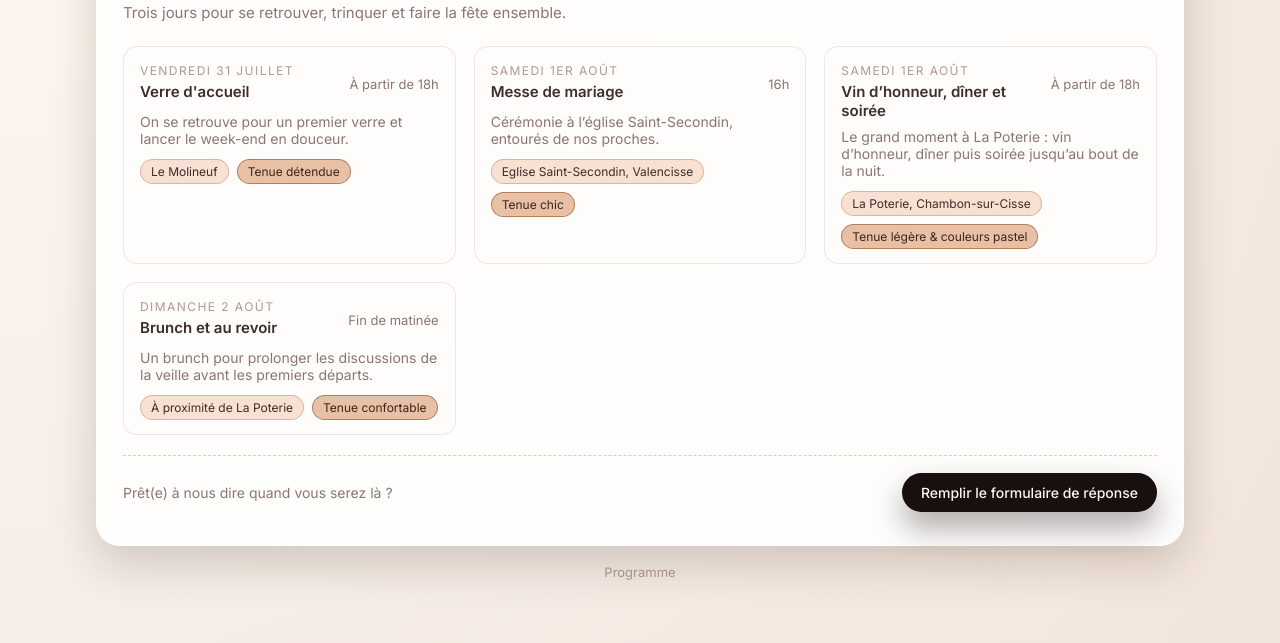
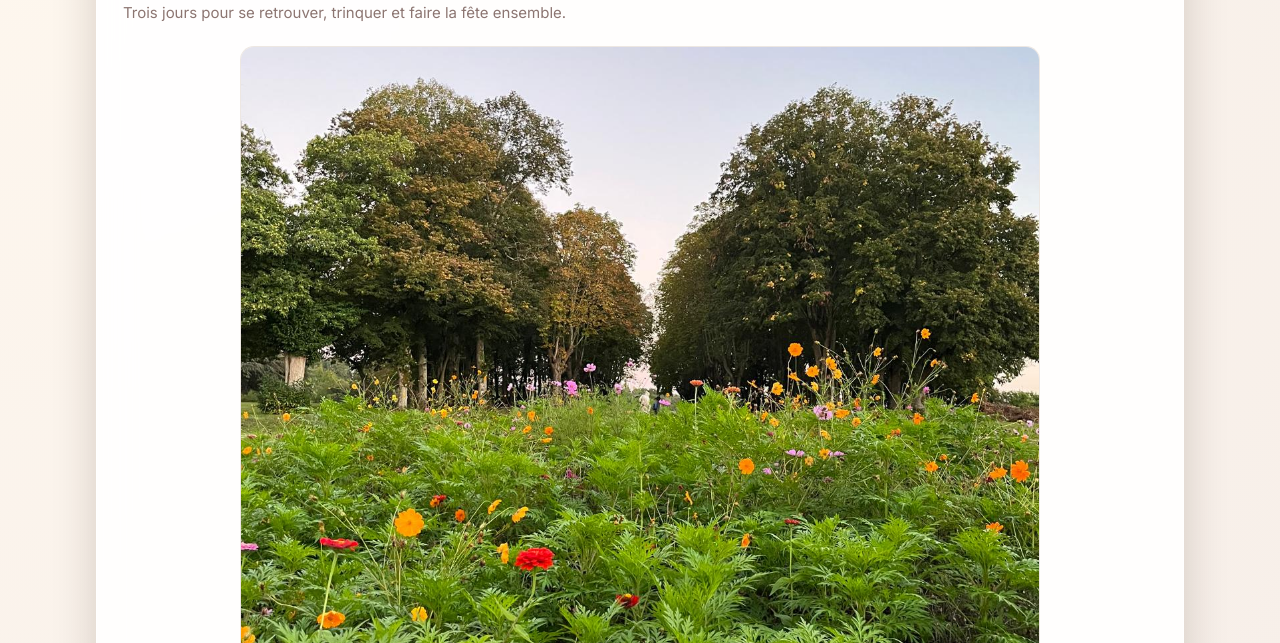
Before and after one commit to GregZOL/mariage-maxence---martin, a plain HTML site: page events.html in a window 1280 px wide. Shown: the part 157-800 px from the top of the page. Drawn offline with nearby package versions, Linux system fonts and the light colour scheme.

Commit message:
modif taille cards event + image event 2

```diff
--- a/css/events.css
+++ b/css/events.css
@@ -4,18 +4,40 @@
 
 .cards-grid {
   display: grid;
-  grid-template-columns: repeat(auto-fit, minmax(250px, 1fr));
-  gap: 18px;
+  grid-template-columns: repeat(auto-fit, minmax(320px, 800px));
+  justify-content: center;
+  gap: 24px;
 }
 
 .event-card {
+  position: relative;
+  width: 100%;
+  max-width: 800px;
+  aspect-ratio: 1 / 1;
+  display: grid;
+  grid-template-rows: 80% 20%;
+  overflow: hidden;
   border-radius: var(--radius-md);
   border: 1px solid var(--border-soft);
   background: #fffdfb;
-  padding: 16px 16px 14px;
+}
+
+.event-card-image {
+  width: 100%;
+  height: 100%;
+  background-size: cover;
+  background-position: center;
+  background-repeat: no-repeat;
+  background-color: #f5ede6;
+}
+
+.event-card-body {
+  padding: 16px;
   display: flex;
   flex-direction: column;
-  gap: 8px;
+  gap: 6px;
+  justify-content: center;
+  background: #fffdfb;
 }
 
 .event-card-header {
@@ -54,8 +76,8 @@
 .event-meta {
   display: flex;
   flex-wrap: wrap;
-  gap: 8px;
-  margin-top: 4px;
+  gap: 6px;
+  margin-top: 2px;
 }
 
 .chip {
--- a/events.html
+++ b/events.html
@@ -83,6 +83,15 @@
           const card = document.createElement("article");
           card.className = "event-card ui-card-event";
 
+          const imageWrapper = document.createElement("div");
+          imageWrapper.className = "event-card-image";
+          if (event.image) {
+            imageWrapper.style.backgroundImage = `url('${event.image}')`;
+          }
+
+          const body = document.createElement("div");
+          body.className = "event-card-body";
+
           const header = document.createElement("header");
           header.className = "event-card-header";
 
@@ -125,10 +134,12 @@
             meta.appendChild(chipDresscode);
           }
 
-          card.append(header, descriptionEl);
+          body.append(header, descriptionEl);
           if (meta.children.length) {
-            card.appendChild(meta);
+            body.appendChild(meta);
           }
+
+          card.append(imageWrapper, body);
 
           cardsGrid.appendChild(card);
         });
```
Also changed, not shown: assets/event_2.jpg.
